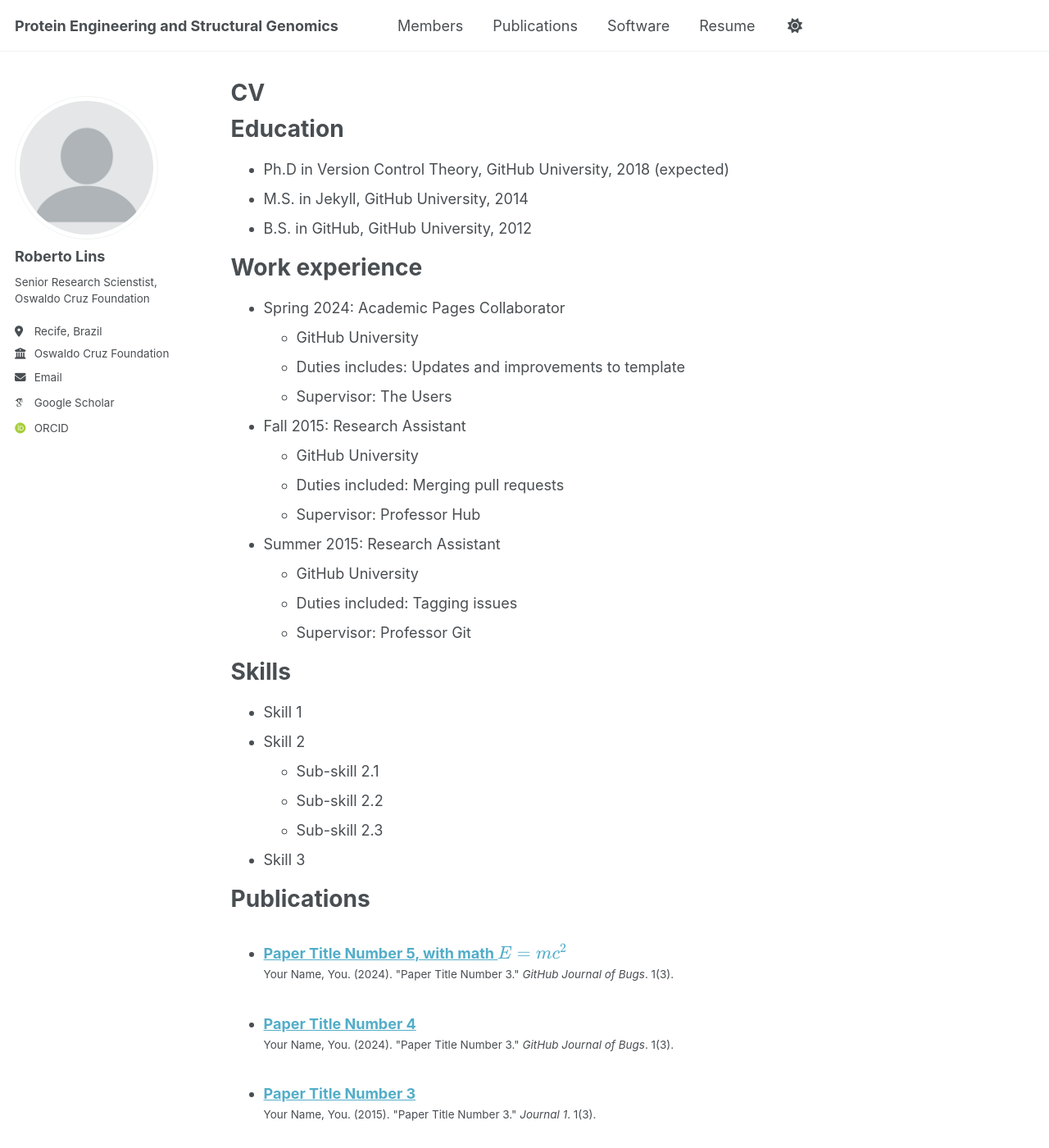
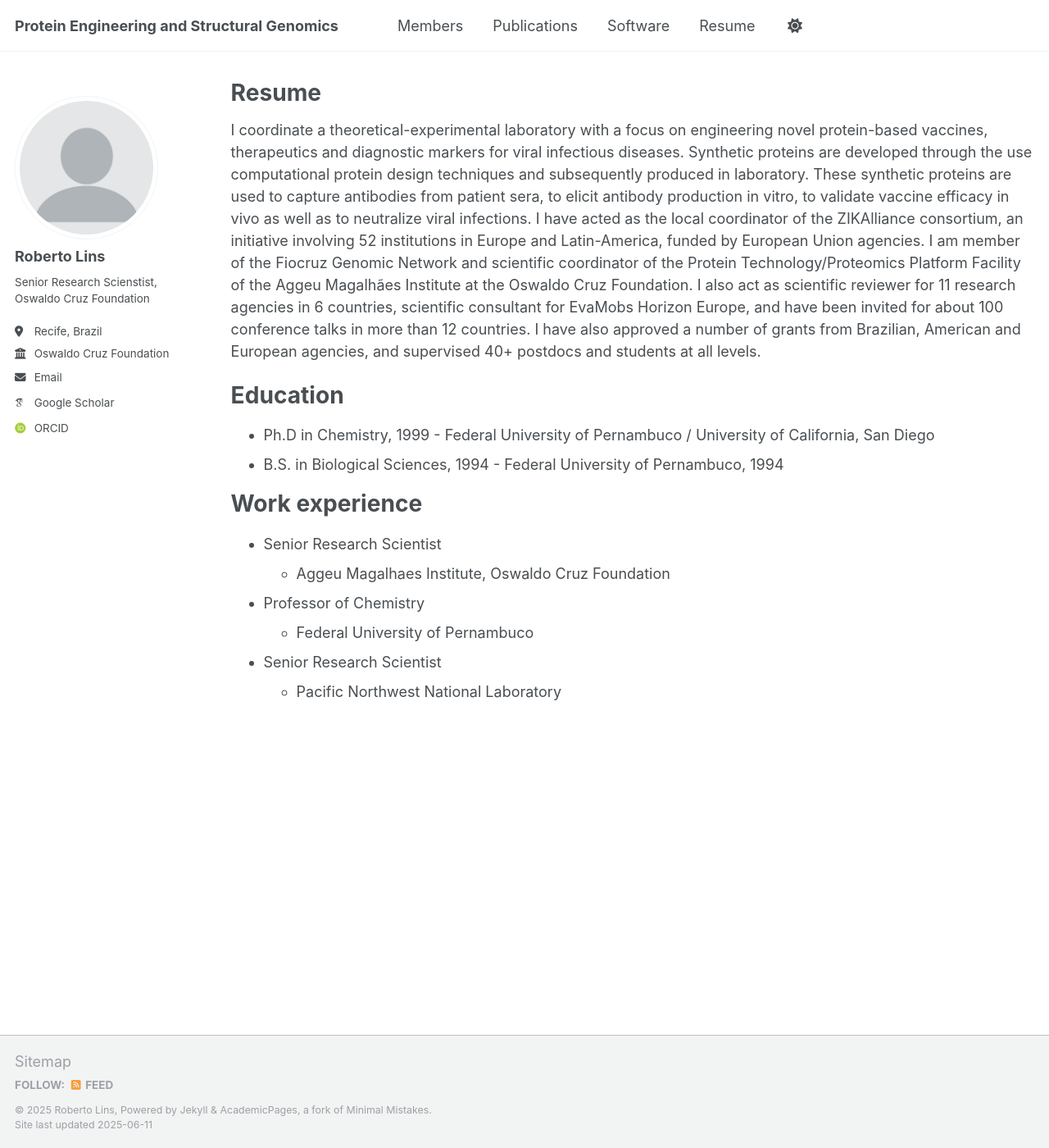
Before and after one commit to rlinslab/rlinslab.github.io, a Jekyll site: the page built from _pages/cv.md, in a window 1280 px wide and 1400 px high. Shown: the whole window at 82% size. Built offline with Jekyll 4.4.1, drawn with Linux system fonts in a browser that asks for light colours; some web fonts are replaced; some of the changed text lies outside the part shown.

Commit message:
Update cv.md

```diff
--- a/_pages/cv.md
+++ b/_pages/cv.md
@@ -1,6 +1,6 @@
 ---
 layout: archive
-title: "CV"
+title: "Resume"
 permalink: /cv/
 author_profile: true
 redirect_from:
@@ -8,57 +8,20 @@ redirect_from:
 ---
 
 {% include base_path %}
+I coordinate a theoretical-experimental laboratory with a focus on engineering novel protein-based vaccines, therapeutics and diagnostic markers for viral infectious diseases. Synthetic proteins are developed through the use computational protein design techniques and subsequently produced in laboratory. These synthetic proteins are used to capture antibodies from patient sera, to elicit antibody production in vitro, to validate vaccine efficacy in vivo as well as to neutralize viral infections. I have acted as the local coordinator of the ZIKAlliance consortium, an initiative involving 52 institutions in Europe and Latin-America, funded by European Union agencies. I am member of the Fiocruz Genomic Network and scientific coordinator of the Protein Technology/Proteomics Platform Facility of the Aggeu Magalhães Institute at the Oswaldo Cruz Foundation. I also act as scientific reviewer for 11 research agencies in 6 countries, scientific consultant for EvaMobs Horizon Europe, and have been invited for about 100 conference talks in more than 12 countries. I have also approved a number of grants from Brazilian, American and European agencies, and supervised 40+ postdocs and students at all levels.
 
 Education
 ======
-* Ph.D in Version Control Theory, GitHub University, 2018 (expected)
-* M.S. in Jekyll, GitHub University, 2014
-* B.S. in GitHub, GitHub University, 2012
+* Ph.D in Chemistry, 1999 - Federal University of Pernambuco / University of California, San Diego
+* B.S. in Biological Sciences, 1994 - Federal University of Pernambuco, 1994
 
 Work experience
 ======
-* Spring 2024: Academic Pages Collaborator
-  * GitHub University
-  * Duties includes: Updates and improvements to template
-  * Supervisor: The Users
+* Senior Research Scientist
+  * Aggeu Magalhaes Institute, Oswaldo Cruz Foundation
 
-* Fall 2015: Research Assistant
-  * GitHub University
-  * Duties included: Merging pull requests
-  * Supervisor: Professor Hub
+* Professor of Chemistry
+  * Federal University of Pernambuco
 
-* Summer 2015: Research Assistant
-  * GitHub University
-  * Duties included: Tagging issues
-  * Supervisor: Professor Git
-
-Skills
-======
-* Skill 1
-* Skill 2
-  * Sub-skill 2.1
-  * Sub-skill 2.2
-  * Sub-skill 2.3
-* Skill 3
-
-Publications
-======
-  <ul>{% for post in site.publications reversed %}
-    {% include archive-single-cv.html %}
-  {% endfor %}</ul>
-
-Talks
-======
-  <ul>{% for post in site.talks reversed %}
-    {% include archive-single-talk-cv.html  %}
-  {% endfor %}</ul>
-
-Teaching
-======
-  <ul>{% for post in site.teaching reversed %}
-    {% include archive-single-cv.html %}
-  {% endfor %}</ul>
-
-Service and leadership
-======
-* Currently signed in to 43 different slack teams
+* Senior Research Scientist
+  * Pacific Northwest National Laboratory
```
